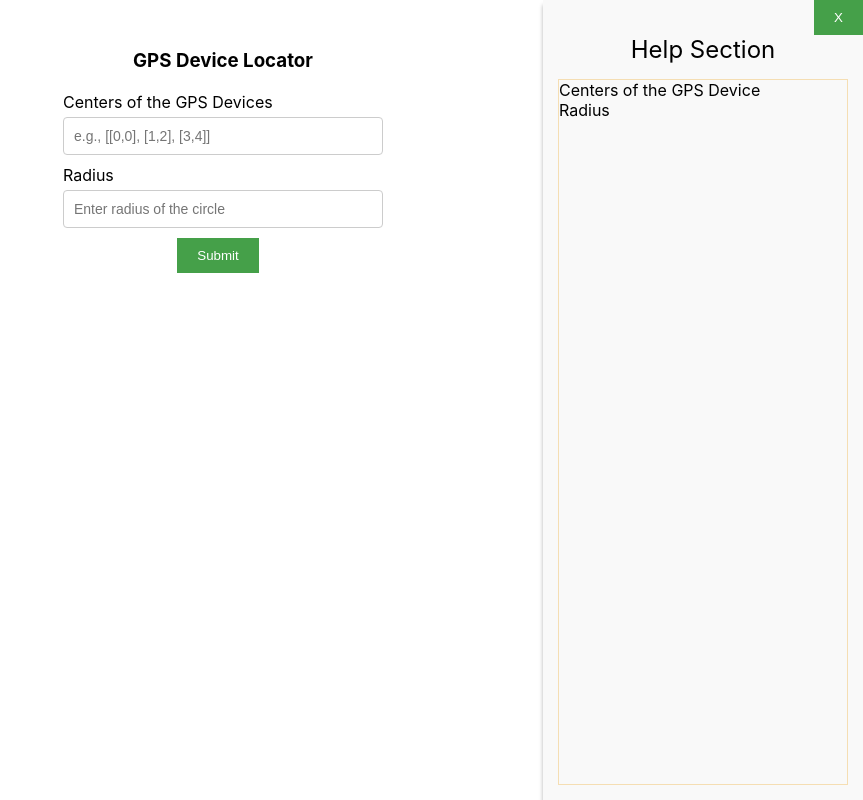
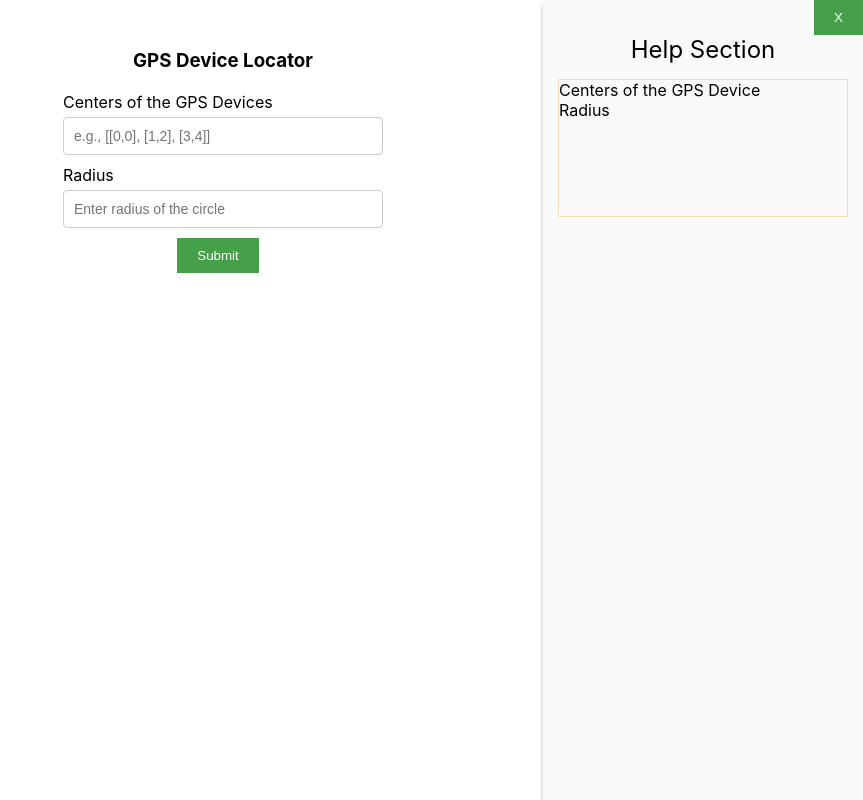
Before and after one commit to LL08-MathematicalModelling-dowell/100115-DowellCircumpoints, a React (Vite) app in the folder vite-project/: page /#/gps-device-locator in a window 1280 px wide. Both pictures are taken after a click on the button "Help". Shown: the whole page, without its empty margins (417-1280 px from the left). Built offline with nearby package versions, Linux system fonts and the light colour scheme; what chartjs-plugin-zoom would draw is missing.

Commit message:
add help section

```diff
--- a/vite-project/src/Components/help/help.jsx
+++ b/vite-project/src/Components/help/help.jsx
@@ -5,25 +5,12 @@ import GpsDeviceLocatorHelp from "./components/gpsDeviceLocatorHelp";
 const helps = {
   coordinateCalculator: <CoordinateCalculatorHelp />,
   gpsDeviceLocator: <GpsDeviceLocatorHelp />,
+  coordinateTable: <div>HI</div>,
 };
 
 export default function Help({ isOpen, setIsOpen, helpType }) {
   return (
-    <section
-      style={{
-        display: "flex",
-        flexDirection: "column",
-        position: "fixed",
-        top: "0",
-        right: "0",
-        width: "20rem",
-        height: "100vh",
-        background: "#f9f9f9",
-        transition: "transform 0.5s ease-in-out",
-        boxShadow: "0 5px 4px rgba(0, 0, 0, 0.3)",
-        transform: isOpen ? "translateX(0)" : "translateX(20rem)",
-      }}
-    >
+    <section>
       <div
         style={{
           display: "flex",
--- a/vite-project/src/Pages/DataVisualization.jsx
+++ b/vite-project/src/Pages/DataVisualization.jsx
@@ -5,6 +5,7 @@ import Error from "../Components/Error";
 import ScatterChart from "./components/ScatterChart";
 import DataTable from "./components/DataTable";
 import "./styles/styles.css";
+import Help from "../Components/help/help";
 
 export default function DataVisualization() {
   const formData = localStorage.getItem("formData");
@@ -25,6 +26,12 @@ export default function DataVisualization() {
   const totalPointsOfIntersection = data[2];
   const pointsOfIntersection = data[3];
 
+  const [troe, setTroe] = useState(false);
+
+  const [hoverPosition, setHoverPosition] = useState({ left: 0, top: 0 });
+
+  const [showHelpSection, setShowHelpSection] = useState(false);
+
   if (loading) {
     return <Loading isLoading={loading} />;
   }
@@ -37,6 +44,16 @@ export default function DataVisualization() {
     setShowTable(!showTable);
   };
 
+  const hover = (event) => {
+    const buttonRect = event.target.getBoundingClientRect();
+
+    const { left, top } = buttonRect;
+
+    setTroe(!troe);
+    setHoverPosition({ left, top });
+    setShowHelpSection(true);
+  };
+
   return (
     <div className="container">
       <h2>Data Visualization</h2>
@@ -46,23 +63,73 @@ export default function DataVisualization() {
           value={showTable ? "Show Table" : "Hide Table"}
           onClick={ha}
         />
-        <input className={showTable ? "active-button" : "button"} onClick={ha} value={showTable ? "Hide Graph" : " Show Graph"}/>
-
-
+        <input
+          className={showTable ? "active-button" : "button"}
+          onClick={ha}
+          value={showTable ? "Hide Graph" : " Show Graph"}
+        />
       </div>
       {!showTable && (
         <div className="coordinate-table-wrapper">
           <div className="coordinate-table-container">
             <div className="coordinate-content">
-              <h3>Coordinate Tables</h3>
+              <div
+                style={{
+                  display: "flex",
+                  width: "100%",
+                  justifyContent: "center",
+                }}
+              >
+                <h3>Coordinate Tables</h3>
+                <h4
+                  style={{
+                    backgroundColor: "#3b7e3e",
+                    borderRadius: "100%",
+                    cursor: "pointer",
+                    width: "1.2rem",
+                    height: "1.2rem",
+                    // textAlign: "center",
+                    marginLeft: "0.5rem",
+                    color: "white",
+                    fontWeight: "light",
+                  }}
+                  onClick={hover}
+                >
+                  ?
+                </h4>
+                {troe && (
+                  <div
+                    style={{
+                      position: "absolute",
+                      left: hoverPosition.left + 30,
+                      top: hoverPosition.top,
+                      width: "30rem",
+                      height: "35rem",
+                      backgroundColor: "#f9f9f9",
+                      boxShadow: "0px 0px 10px rgba(0, 0, 0, 0.2)",
+                      borderRadius: "5px",
+                      zIndex: 9999,
+
+                      display: "flex",
+                      flexDirection: "column",
+                    }}
+                  >
+                    <Help
+                      isOpen={showHelpSection}
+                      setIsOpen={setShowHelpSection}
+                      helpType={"coordinateTable"}
+                    />
+                  </div>
+                )}
+              </div>
               <div className="coordinate-container">
                 {data[0].map((dataX) => (
                   <div>
                     <DataTable
-                    header={`GPS Center: ${dataX[0]}`}
-                    data={dataX[1]}
-                  />
-                    </div>
+                      header={`GPS Center: ${dataX[0]}`}
+                      data={dataX[1]}
+                    />
+                  </div>
                 ))}
               </div>
             </div>
@@ -76,7 +143,6 @@ export default function DataVisualization() {
             <ScatterChart center={gpsCenters} data={circumPointsArray} />
 
             <div className="data-table-container">
-
               <div className="data-table-wrapper">
                 <DataTable
                   header={"Points of Intersection"}
--- a/vite-project/src/Pages/Form.jsx
+++ b/vite-project/src/Pages/Form.jsx
@@ -107,11 +107,27 @@ export default function Form() {
         </Overlay>
       </FormContext.Provider>
       {showHelpSection && (
-        <Help
-          isOpen={showHelpSection}
-          setIsOpen={setShowHelpSection}
-          helpType={"coordinateCalculator"}
-        />
+        <div
+          style={{
+            display: "flex",
+            flexDirection: "column",
+            position: "fixed",
+            top: "0",
+            right: "0",
+            width: "20rem",
+            height: "100vh",
+            background: "#f9f9f9",
+            transition: "transform 0.5s ease-in-out",
+            boxShadow: "0 5px 4px rgba(0, 0, 0, 0.3)",
+            transform: showHelpSection ? "translateX(0)" : "translateX(20rem)",
+          }}
+        >
+          <Help
+            isOpen={showHelpSection}
+            setIsOpen={setShowHelpSection}
+            helpType={"coordinateCalculator"}
+          />
+        </div>
       )}
     </div>
   );
--- a/vite-project/src/Pages/GPSDeviceLocator.jsx
+++ b/vite-project/src/Pages/GPSDeviceLocator.jsx
@@ -71,11 +71,27 @@ export default function GPSDeviceLocator() {
         Help
       </button>
       {showHelpSection && (
-        <Help
-          isOpen={showHelpSection}
-          setIsOpen={setShowHelpSection}
-          helpType={"gpsDeviceLocator"}
-        />
+        <div
+          style={{
+            display: "flex",
+            flexDirection: "column",
+            position: "fixed",
+            top: "0",
+            right: "0",
+            width: "20rem",
+            height: "100vh",
+            background: "#f9f9f9",
+            transition: "transform 0.5s ease-in-out",
+            boxShadow: "0 5px 4px rgba(0, 0, 0, 0.3)",
+            transform: showHelpSection ? "translateX(0)" : "translateX(20rem)",
+          }}
+        >
+          <Help
+            isOpen={showHelpSection}
+            setIsOpen={setShowHelpSection}
+            helpType={"gpsDeviceLocator"}
+          />
+        </div>
       )}
     </div>
   );
```
Also changed, not shown: vite-project/src/Components/coordinateCalculatorView.jsx (line endings or trailing spaces).
